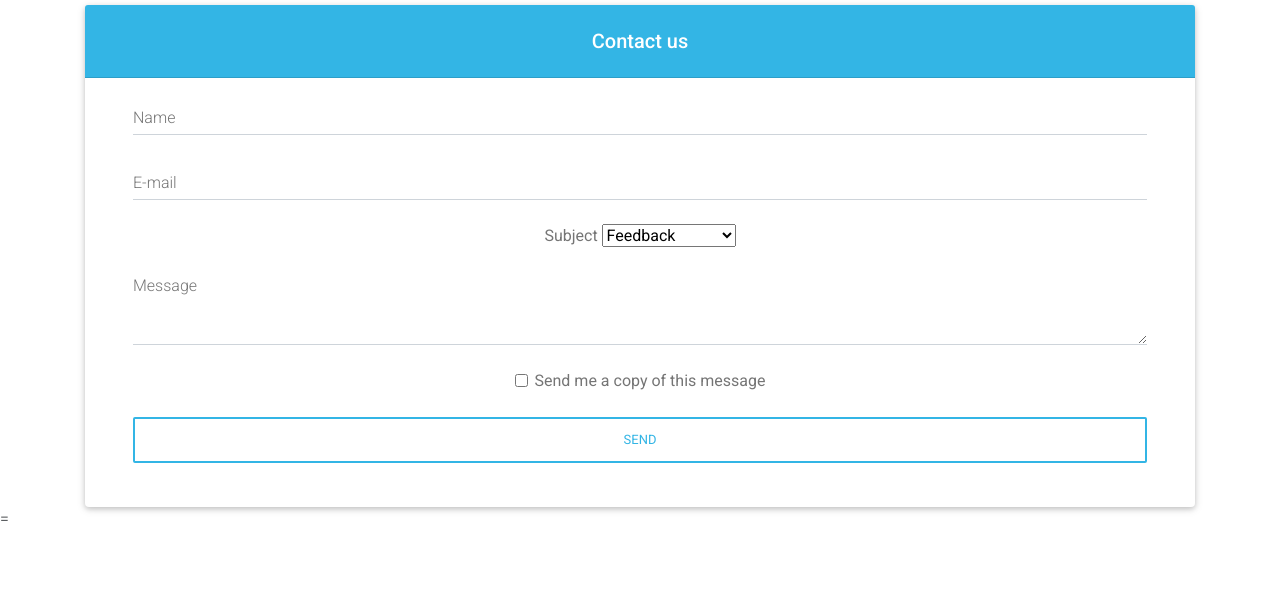
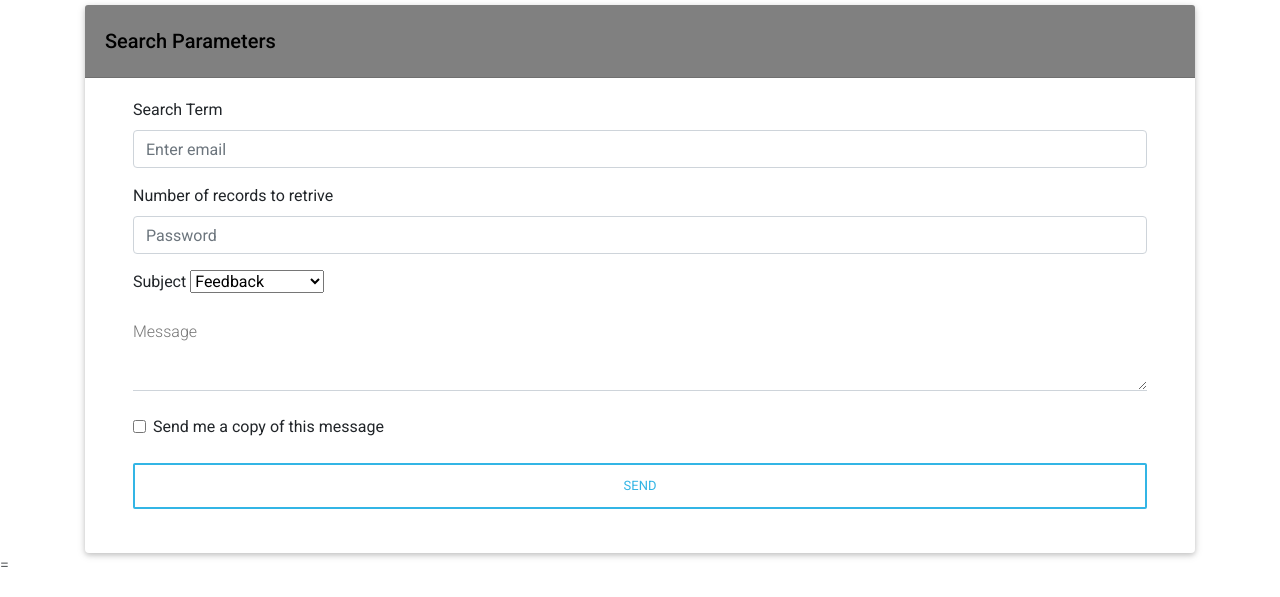
Before and after one commit to DC-Cunningham/NY-Times-Search, a plain HTML site: page index.html in a window 1280 px wide. Shown: the part 203-800 px from the top of the page. Drawn offline with nearby package versions, Linux system fonts and the light colour scheme.

Commit message:
Modified forms

```diff
--- a/index.html
+++ b/index.html
@@ -32,26 +32,24 @@
             <!-- Material form contact -->
             <div class="card">
 
-              <h5 class="card-header info-color white-text text-center py-4">
-                <strong>Contact us</strong>
+              <h5 class="card-header info-color py-4">
+                <strong>Search Parameters</strong>
               </h5>
 
               <!--Card content-->
               <div class="card-body px-lg-5 pt-0">
 
                 <!-- Form -->
-                <form class="text-center" style="color: #757575;" action="#!">
+                <form>
 
-                  <!-- Name -->
-                  <div class="md-form mt-3">
-                    <input type="text" id="materialContactFormName" class="form-control">
-                    <label for="materialContactFormName">Name</label>
+                  <div class="form-group">
+                    <label for="exampleInputEmail1">Search Term</label>
+                    <input type="email" class="form-control" id="exampleInputEmail1" aria-describedby="emailHelp"
+                      placeholder="Enter email">
                   </div>
-
-                  <!-- E-mail -->
-                  <div class="md-form">
-                    <input type="email" id="materialContactFormEmail" class="form-control">
-                    <label for="materialContactFormEmail">E-mail</label>
+                  <div class="form-group">
+                    <label for="exampleInputPassword1">Number of records to retrive</label>
+                    <input type="password" class="form-control" id="exampleInputPassword1" placeholder="Password">
                   </div>
 
                   <!-- Subject -->
--- a/style.css
+++ b/style.css
@@ -12,3 +12,9 @@
 .fa-newspaper{
     padding-right: 10px;
 }
+
+.info-color {
+    background-color: grey !important;
+    margin-bottom: 20px;
+    color: #000000;
+}
```
